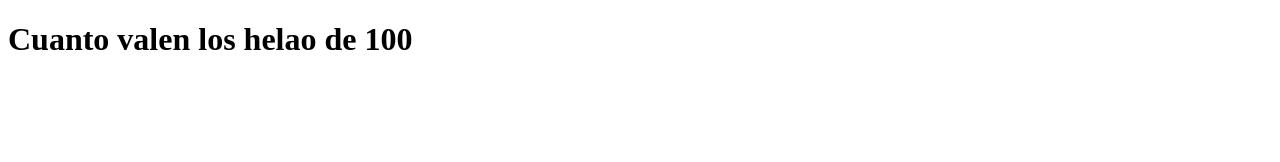
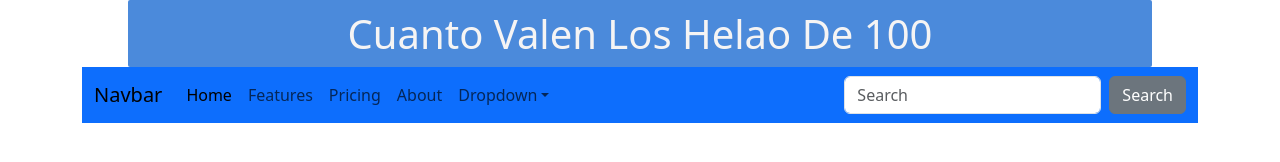
Before and after one commit to Capi7w7/clase5, a plain HTML site: page index.html in a window 1280 px wide. Drawn offline with nearby package versions, Linux system fonts and the light colour scheme.

Commit message:
Cuarto commit

```diff
--- a/assets/css/styles.css
+++ b/assets/css/styles.css
@@ -1,7 +1,7 @@
 header h1 {
 
-    background-color: aliceblue;
-    color: white;
+    background-color: rgb(75, 138, 219);
+    color: rgb(245, 244, 244);
     text-align: center;
     border-radius: 2px;
     padding: .6rem 0;
--- a/index.html
+++ b/index.html
@@ -4,6 +4,8 @@
     <meta charset="UTF-8">
     <meta name="viewport" content="width=device-width, initial-scale=1.0">
     <title>Document</title>
+    <link href="https://cdn.jsdelivr.net/npm/bootstrap@5.3.3/dist/css/bootstrap.min.css" rel="stylesheet" integrity="sha384-QWTKZyjpPEjISv5WaRU9OFeRpok6YctnYmDr5pNlyT2bRjXh0JMhjY6hW+ALEwIH" crossorigin="anonymous">
+    <link rel="stylesheet" href="./assets/css/styles.css">
 </head>
 <body>
     <header>
@@ -12,5 +14,56 @@
 
     </header>
 
+
+
+  <div class="container">
+    <nav class="navbar navbar-expand-lg bg-primary" data-bs-theme="white">
+        <div class="container-fluid">
+          <a class="navbar-brand" href="#">Navbar</a>
+          <button class="navbar-toggler" type="button" data-bs-toggle="collapse" data-bs-target="#navbarColor01" aria-controls="navbarColor01" aria-expanded="false" aria-label="Toggle navigation">
+            <span class="navbar-toggler-icon"></span>
+          </button>
+          <div class="collapse navbar-collapse" id="navbarColor01">
+            <ul class="navbar-nav me-auto">
+              <li class="nav-item">
+                <a class="nav-link active" href="#">Home
+                  <span class="visually-hidden">(current)</span>
+                </a>
+              </li>
+              <li class="nav-item">
+                <a class="nav-link" href="#">Features</a>
+              </li>
+              <li class="nav-item">
+                <a class="nav-link" href="#">Pricing</a>
+              </li>
+              <li class="nav-item">
+                <a class="nav-link" href="#">About</a>
+              </li>
+              <li class="nav-item dropdown">
+                <a class="nav-link dropdown-toggle" data-bs-toggle="dropdown" href="#" role="button" aria-haspopup="true" aria-expanded="false">Dropdown</a>
+                <div class="dropdown-menu">
+                  <a class="dropdown-item" href="#">Action</a>
+                  <a class="dropdown-item" href="#">Another action</a>
+                  <a class="dropdown-item" href="#">Something else here</a>
+                  <div class="dropdown-divider"></div>
+                  <a class="dropdown-item" href="#">Separated link</a>
+                </div>
+              </li>
+            </ul>
+            <form class="d-flex">
+              <input class="form-control me-sm-2" type="search" placeholder="Search">
+              <button class="btn btn-secondary my-2 my-sm-0" type="submit">Search</button>
+            </form>
+          </div>
+        </div>
+      </nav>
+
+
+  </div>
+
+
+
+    <script src="https://cdn.jsdelivr.net/npm/bootstrap@5.3.3/dist/js/bootstrap.bundle.min.js" integrity="sha384-YvpcrYf0tY3lHB60NNkmXc5s9fDVZLESaAA55NDzOxhy9GkcIdslK1eN7N6jIeHz" crossorigin="anonymous"></script>
 </body>
+
 </html>
```
